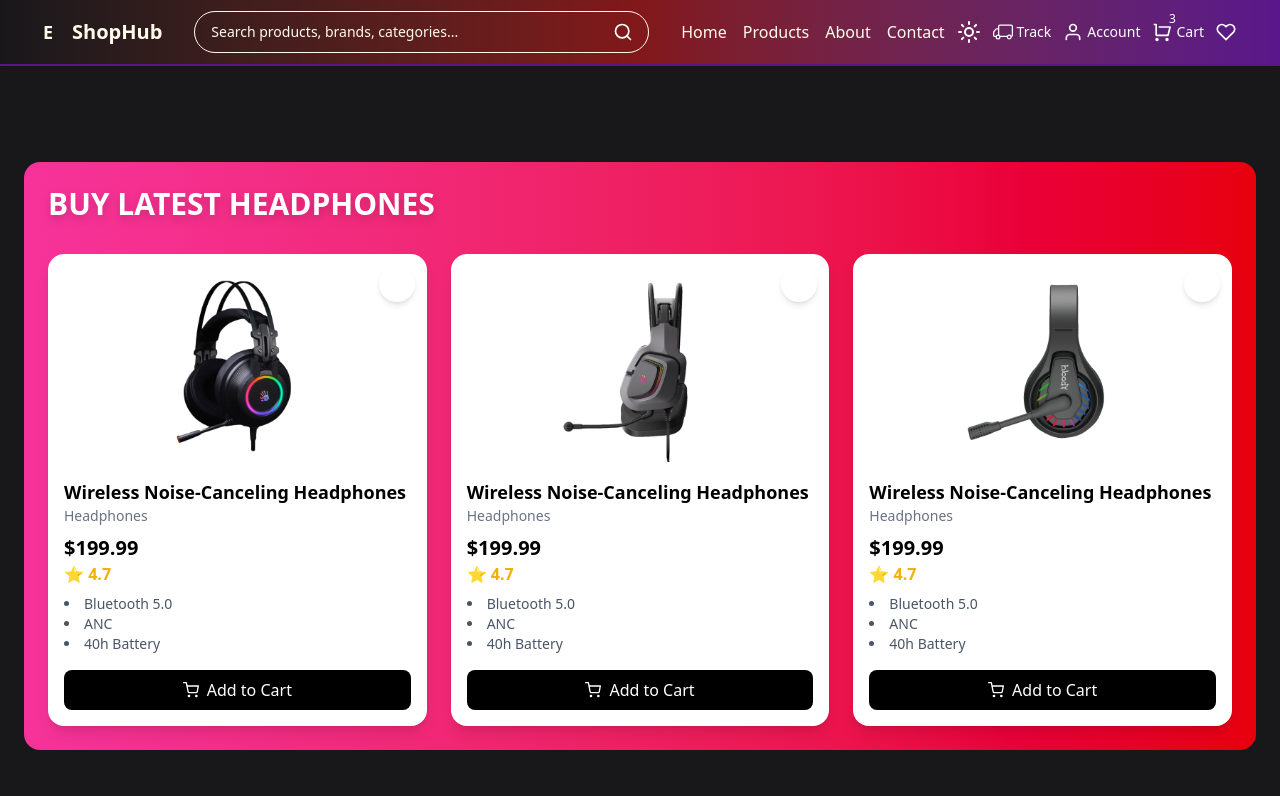
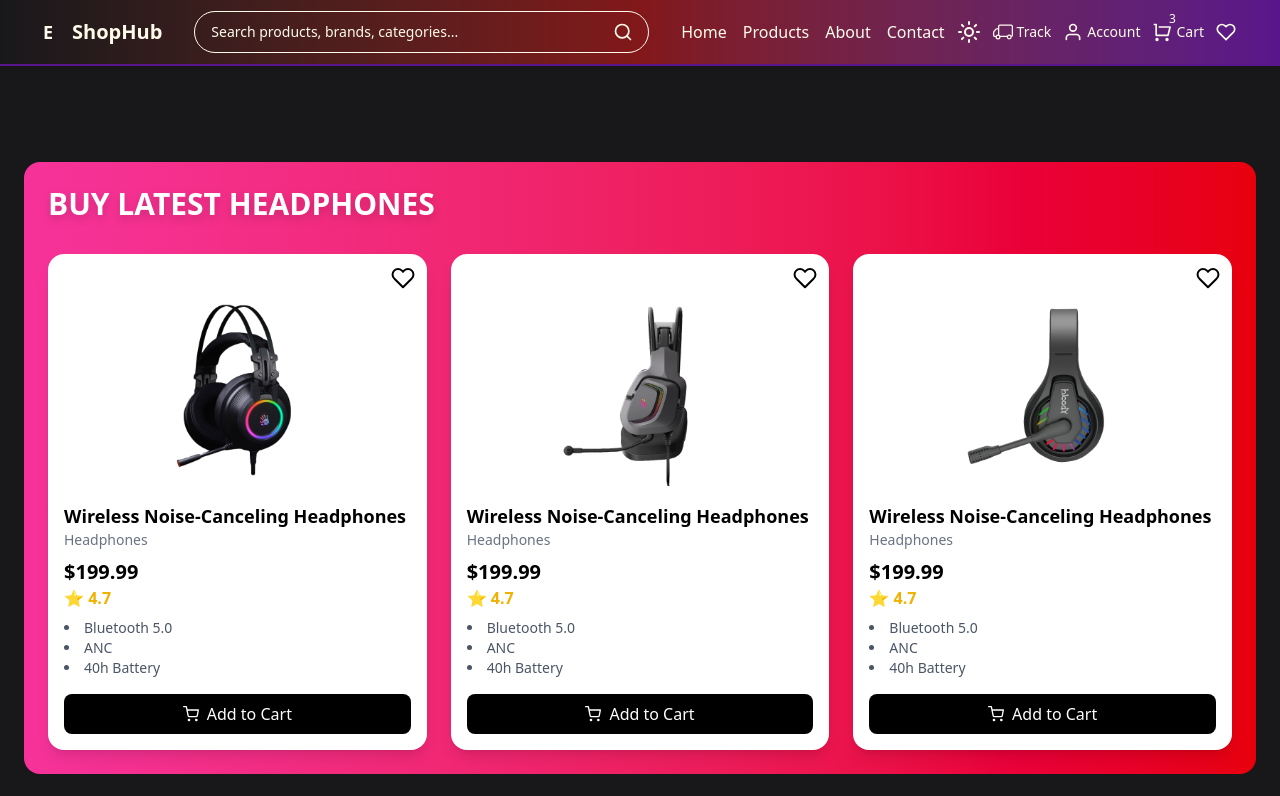
Before and after one commit to S-Q-Ali/Internship-Practice-Project, a React (Vite) app in the folder my-project/: page /categories in a window 1280 px wide. Shown: the top 796 px of the page. Built offline with nearby package versions, Linux system fonts and the light colour scheme.

Commit message:
pasted the styles in Categories Button component from styles to className for Heart icon

```diff
--- a/my-project/src/components/Button.jsx
+++ b/my-project/src/components/Button.jsx
@@ -2,7 +2,7 @@ import React from 'react'
 
 function Button({children,handleclick, styles}) {
   return (
-    <button className={styles} onClick={handleclick} style={{color:"white"}}>{children}</button>
+    <button className={styles} onClick={handleclick} style={{color:""}}>{children}</button>
   )
 }
 
--- a/my-project/src/components/Categories.jsx
+++ b/my-project/src/components/Categories.jsx
@@ -45,8 +45,8 @@ const CategoryPage = () => {
                 className="relative bg-white rounded-2xl shadow-lg overflow-hidden p-4 cursor-pointer hover:shadow-[0_0_25px_rgba(255,255,255,0.5)] hover:scale-[1.05] transition-all duration-300 group"
               >
                 {/* Wishlist Button */}
-                <Button styles={"absolute top-3 right-3 bg-white p-2 rounded-full shadow-md hover:bg-red-500 hover:text-white transition-colors"}>
-                  <FiHeart size={20} />
+                <Button>
+                  <FiHeart className="absolute top-3 right-3 text-2xl hover:text-red-500 transition-all cursor-pointer" />
                 </Button>
 
                 {/* Product Image */}
--- a/my-project/src/components/Navbar.jsx
+++ b/my-project/src/components/Navbar.jsx
@@ -5,7 +5,6 @@ import { LuSunMoon, LuSun } from "react-icons/lu";
 import { useState } from "react";
 import { BsTruck } from "react-icons/bs";
 import Button from "../components/Button"
-import { useNavigate } from "react-router-dom";
 
 export default function Navbar({ darkMode, setDarkMode }) {
   const [isMenuOpen, setIsMenuOpen] = useState(false);
```
